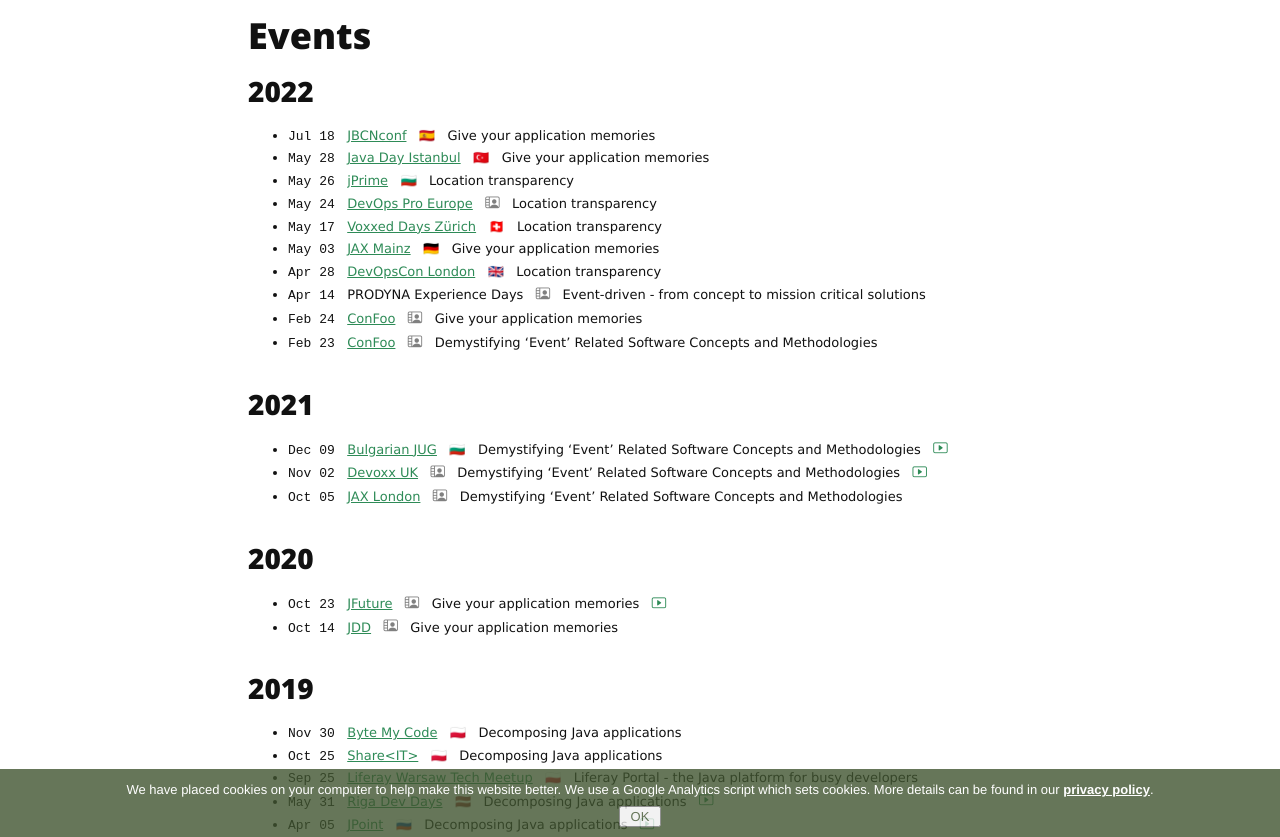
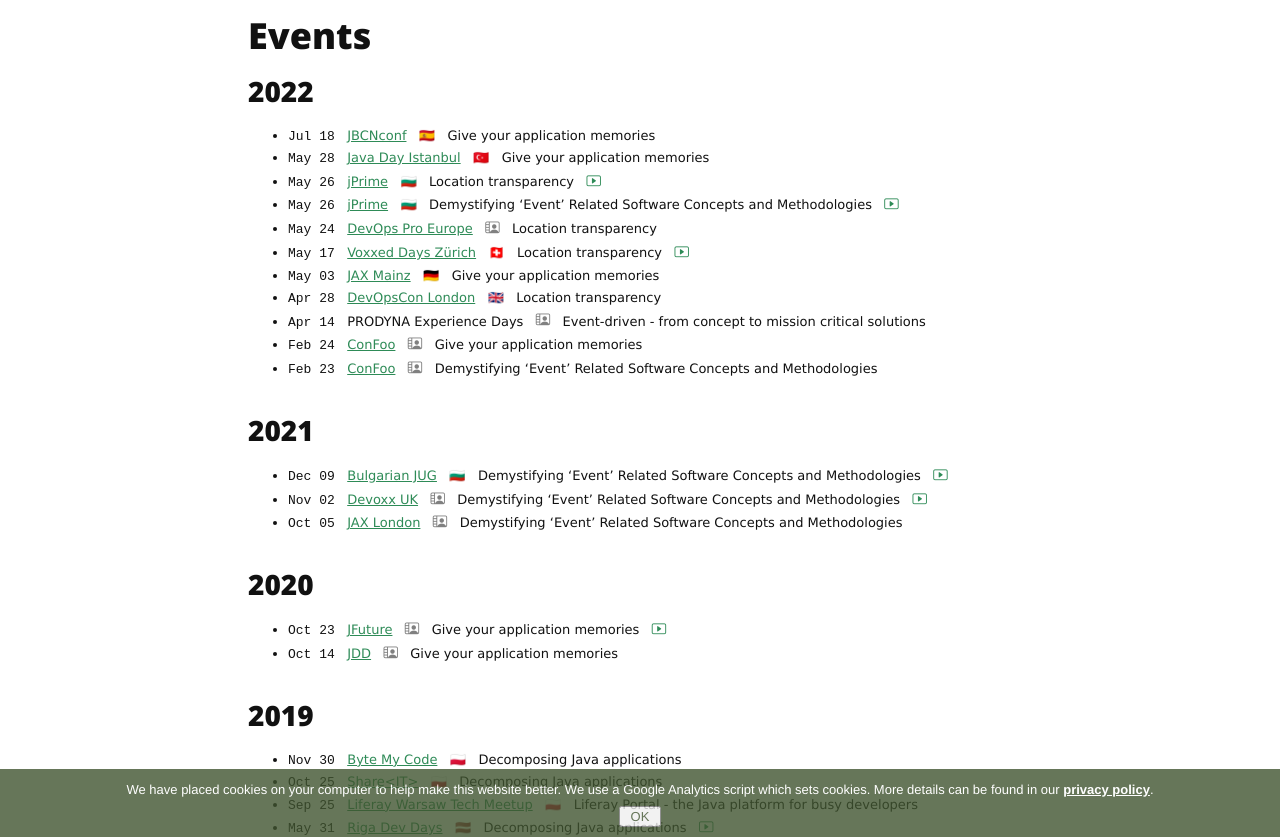
Before and after one commit to azzazzel/azzazzel.github.io, a Jekyll site: the page built from talks.md, in a window 1280 px wide and 900 px high, scrolled down 919 px, cut to the strip 63-900 px from the top of the window. Built offline with Jekyll 4.4.1, drawn with Linux system fonts in a browser that asks for light colours; nearby versions of some CDN libraries.

Commit message:
Update talks

```diff
--- a/talks.md
+++ b/talks.md
@@ -100,10 +100,15 @@
 &nbsp; 🇹🇷 &nbsp; Give your application memories
 - `May 26` &nbsp; [jPrime](http://jprime.io/)
 &nbsp; 🇧🇬 &nbsp; Location transparency
+&nbsp; [<i class="bi bi-play-btn" style="font-size:0.9rem"></i>](https://youtu.be/KBWnfQFdUpc?t=11732)
+- `May 26` &nbsp; [jPrime](http://jprime.io/)
+&nbsp; 🇧🇬 &nbsp; Demystifying 'Event' Related Software Concepts and Methodologies
+&nbsp; [<i class="bi bi-play-btn" style="font-size:0.9rem"></i>](https://youtu.be/KBWnfQFdUpc?t=514)
 - `May 24` &nbsp; [DevOps Pro Europe](https://devopspro.lt/)
 &nbsp; <i class="bi bi-person-video2" style="font-size:0.9rem; color: gray;"></i> &nbsp; Location transparency
 - `May 17` &nbsp; [Voxxed Days Zürich](https://voxxeddays.com/zurich/)
 &nbsp; 🇨🇭 &nbsp; Location transparency
+&nbsp; [<i class="bi bi-play-btn" style="font-size:0.9rem"></i>](https://www.youtube.com/watch?v=eEj7MlYFo4M)
 - `May 03` &nbsp; [JAX Mainz](https://jax.de/mainz-en)
 &nbsp; 🇩🇪 &nbsp; Give your application memories
 - `Apr 28` &nbsp; [DevOpsCon London](https://devopscon.io/london/)
```
